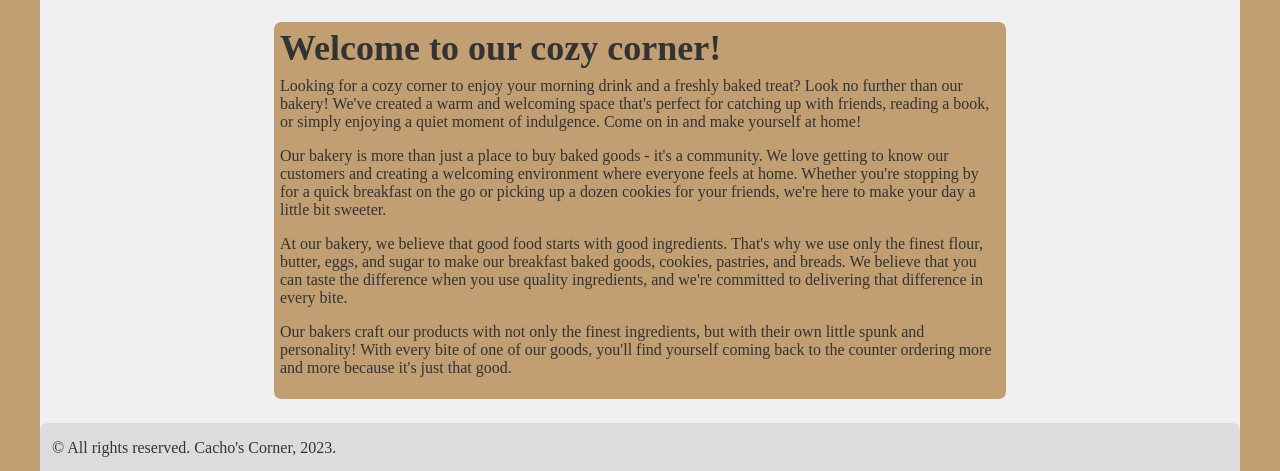
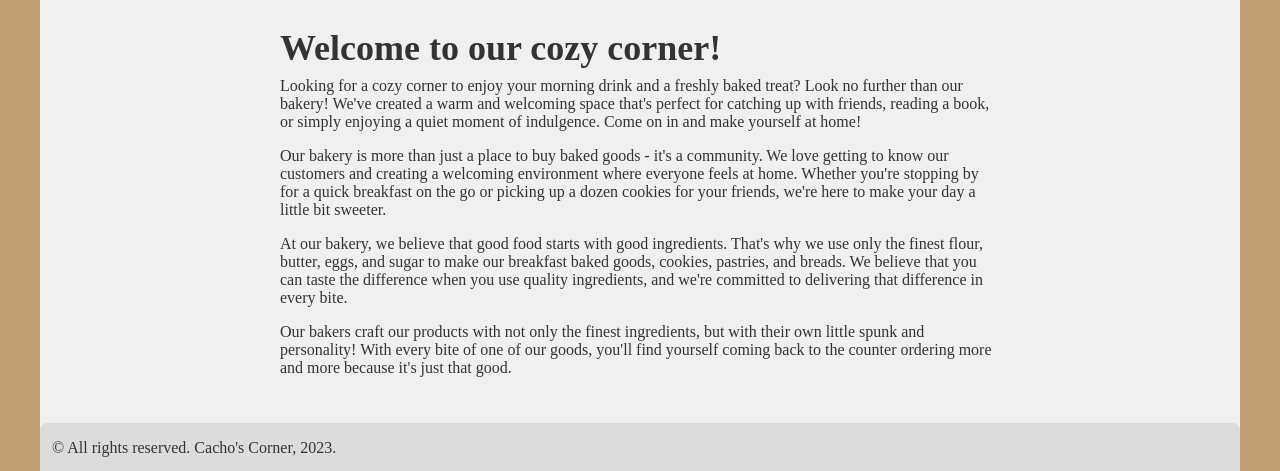
Before and after one commit to JVCacho/JVCacho.github.io, a plain HTML site: page grc338/website-visual-language/about.html in a window 1280 px wide. Shown: the part 917-1388 px from the top of the page. Drawn offline with Linux system fonts and the light colour scheme; a web font is replaced by a local one.

Commit message:
Update style.css

```diff
--- a/grc338/website-visual-language/style.css
+++ b/grc338/website-visual-language/style.css
@@ -176,7 +176,7 @@ hr {
 	width: 87.5%;
 }
 article {
-	background-color: #c29f72;
+	/*background-color: #c29f72; */
 	position: center;
 	max-width: 45em;
 	margin: auto;
```
